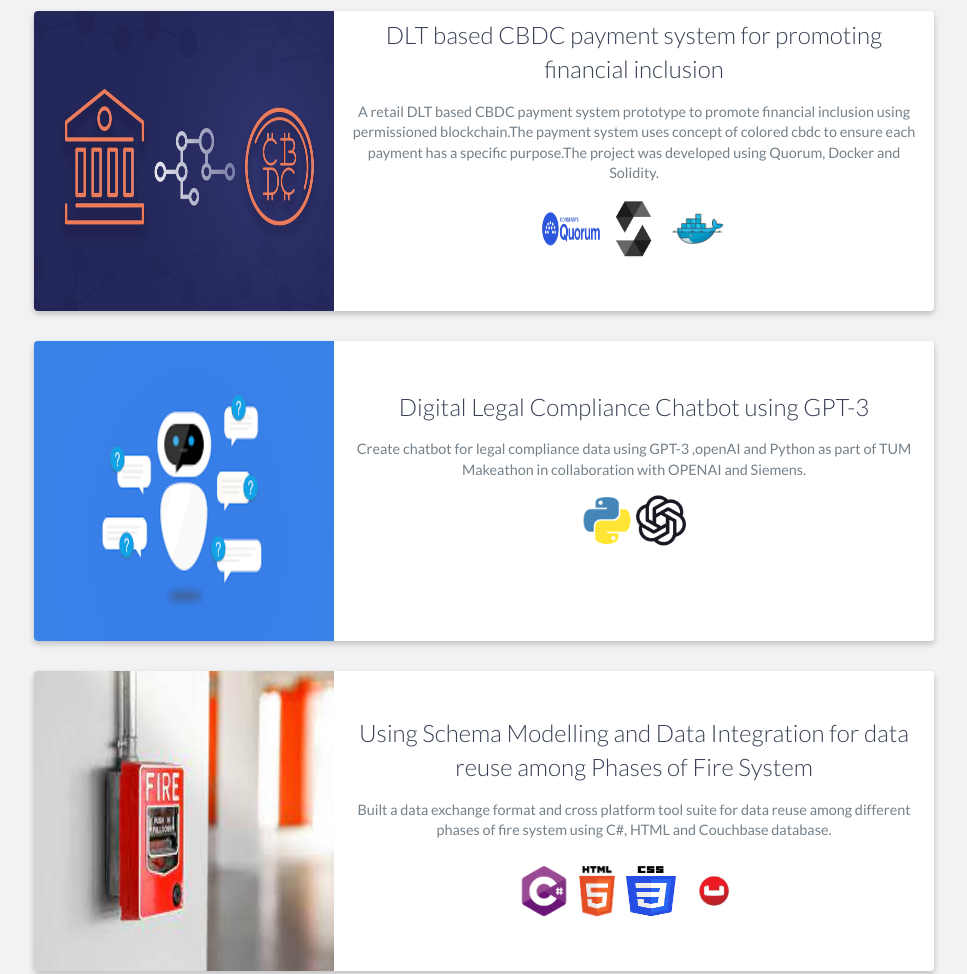
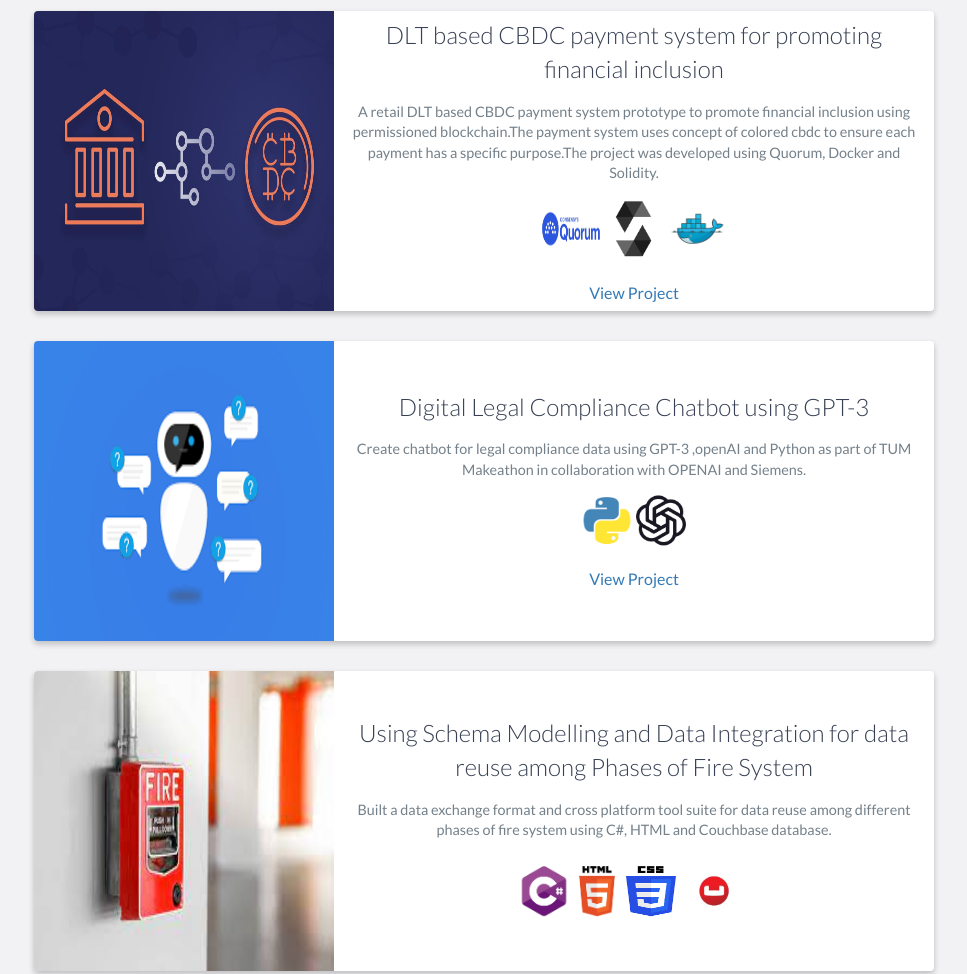
Before and after one commit to anaghamoosad/anaghamoosad.github.io, a website: page index.html in a window 1280 px wide. Shown: the part 3249-4223 px from the top of the page, without its empty margins (156-1123 px from the left). Drawn offline with nearby package versions, Linux system fonts and the light colour scheme.

Commit message:
Fixed link display issue

```diff
--- a/css/styles.css
+++ b/css/styles.css
@@ -663,11 +663,7 @@ table {
 	background-color: transparent;
 	text-decoration: none;
   }
-  a {
-	color: #fff;
-	background-color: transparent;
-	text-decoration: none;
-  }
+
 
 #contact-form {
 	max-width: 500px;
--- a/index.html
+++ b/index.html
@@ -359,7 +359,7 @@ interested in.The project was developed using R.The paper was presented at Inter
 
     <div id="contact">
         <h2>Get in Touch</h2>
-        <h3>Email : <a font-color="#fff" href="mailto:anaghamoosad@gmail.com">anaghamoosad@gmail.com</a> </h3>
+        <h3 font-color= "#74808a">Email : <a font-color="#fff" href="mailto:anaghamoosad@gmail.com">anaghamoosad@gmail.com</a> </h3>
         <div class="heading">
         <div class="row-sm-5 social" >
             <ul>
```
